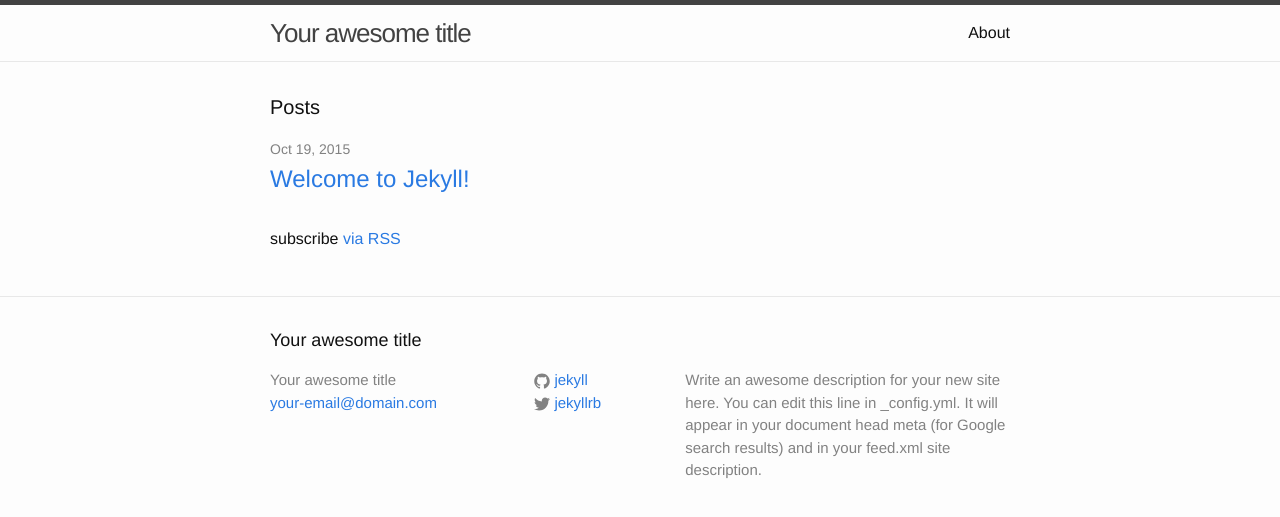
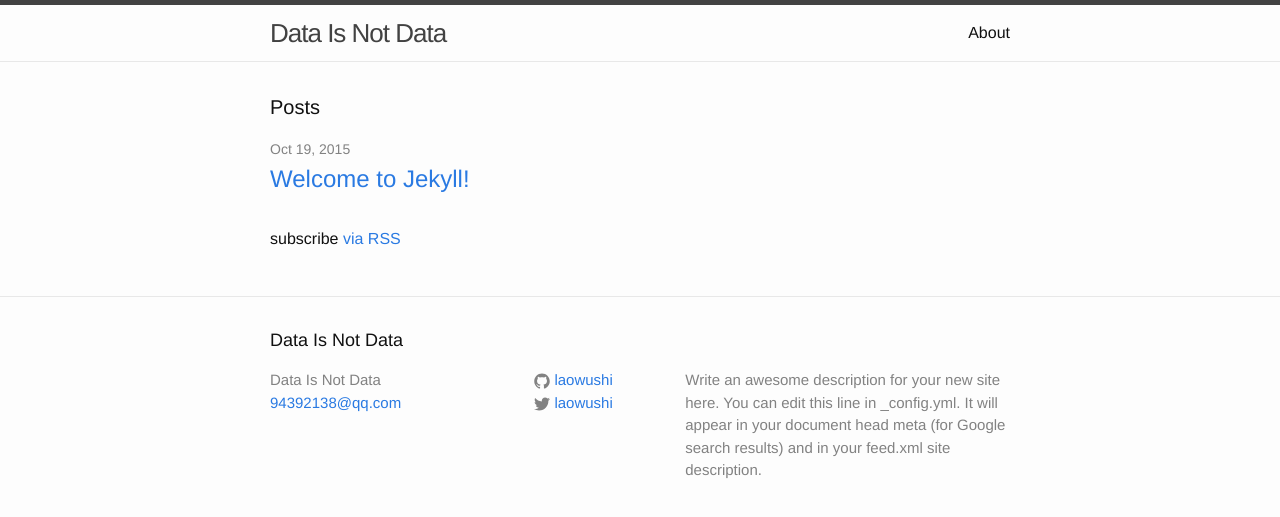
Before and after one commit to laowushi/laowushi.github.io, a Jekyll site: the page built from index.html, in a window 1280 px wide. Shown: the top 517 px of the page. Built offline with Jekyll 4.4.1, drawn with Linux system fonts in a browser that asks for light colours.

Commit message:
Second commit

```diff
--- a/_config.yml
+++ b/_config.yml
@@ -1,14 +1,14 @@
 # Site settings
-title: Your awesome title
-email: your-email@domain.com
+title: Data Is Not Data
+email: 94392138@qq.com
 description: > # this means to ignore newlines until "baseurl:"
   Write an awesome description for your new site here. You can edit this
   line in _config.yml. It will appear in your document head meta (for
   Google search results) and in your feed.xml site description.
 baseurl: "" # the subpath of your site, e.g. /blog/
-url: "http://yourdomain.com" # the base hostname & protocol for your site
-twitter_username: jekyllrb
-github_username:  jekyll
+url: "http://dataisnotdata.com" # the base hostname & protocol for your site
+twitter_username: laowushi
+github_username:  laowushi
 
 # Build settings
 markdown: kramdown
```
